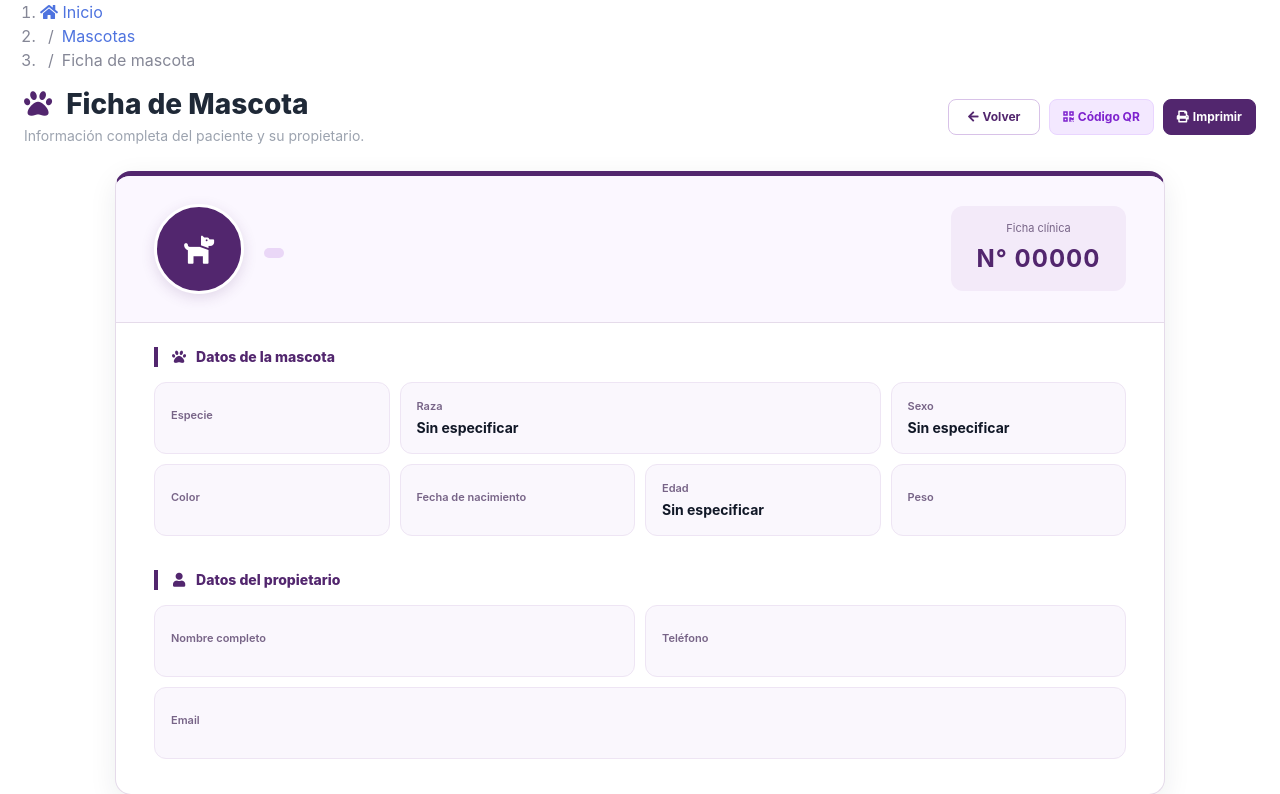
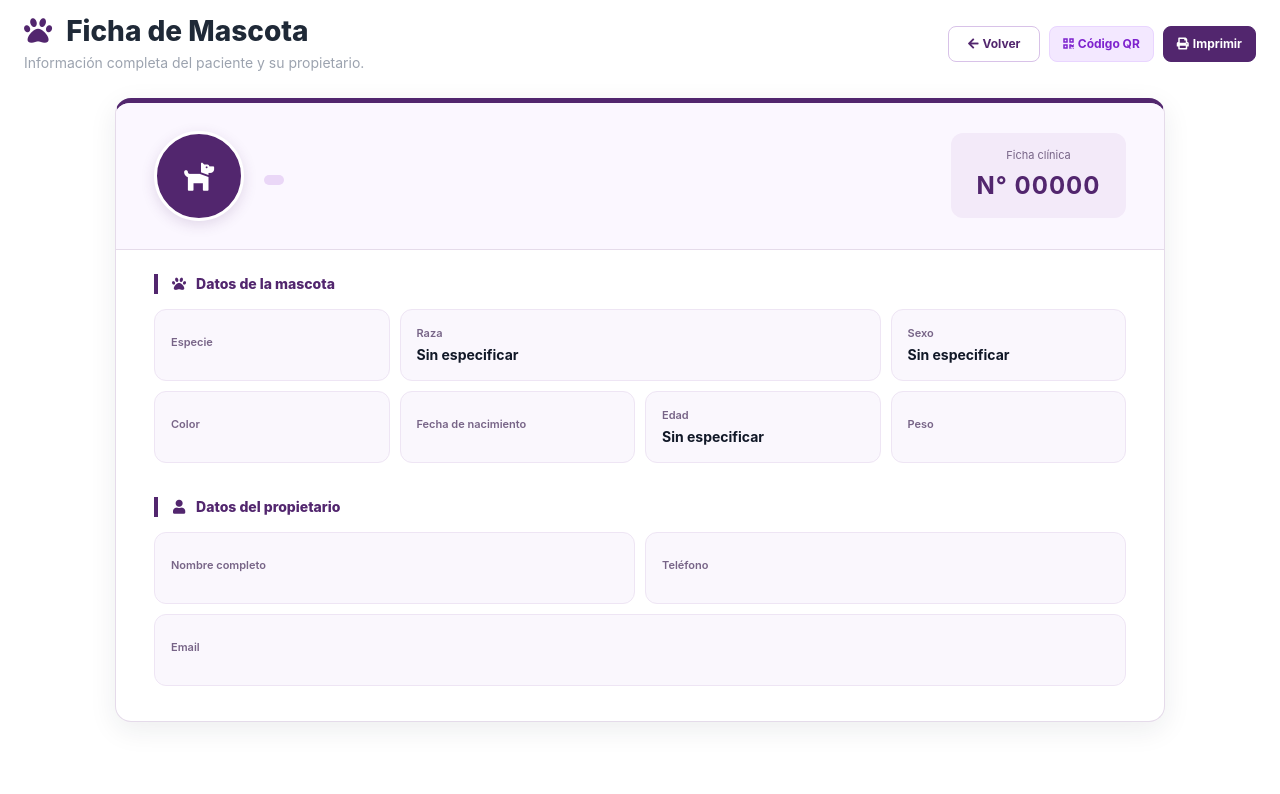
Before and after one commit to andreacmorel/SoftwareVet, a PHP site: page /SoftwareVet/modules/pets/views/pet_record.php in a window 1280 px wide. Shown: the top 794 px of the page. After the commit the page ends 723 px from the top, so only its background shows below. Run offline with PHP 8.4, Linux system fonts and the light colour scheme; the template is opened without the code that fills it, so the values that code supplies are empty.

Commit message:
actualizacion de ficha de mascotas

```diff
--- a/modules/pets/pet_record.php
+++ b/modules/pets/pet_record.php
@@ -1,7 +1,7 @@
 <?php
 
 require_once '../../settings/conexion.php';
-require_once '../../app/validateRoute.php';
+//require_once '../../app/validateRoute.php';
 require_once 'controllers/PetController.php';
 
 $controller = new PetController($conexion);
--- a/modules/pets/views/pet_record.php
+++ b/modules/pets/views/pet_record.php
@@ -1,7 +1,5 @@
 
-<?php
-require_once '../../app/menu.php';
-?>
+
 
 <!DOCTYPE html>
 <html lang="es">
@@ -22,35 +20,6 @@ require_once '../../app/menu.php';
 <!-- =====================================================
      BREADCRUMB
 ===================================================== -->
-
-<div class="vetsys-breadcrumb-container">
-
-    <ol class="vetsys-breadcrumb">
-
-        <li class="breadcrumb-item">
-
-            <a href="/SoftwareVet/app/inicio.php">
-                <i class="fas fa-home"></i>
-                Inicio
-            </a>
-
-        </li>
-
-        <li class="breadcrumb-item">
-
-            <a href="/SoftwareVet/modules/pets/index.php">
-                Mascotas
-            </a>
-
-        </li>
-
-        <li class="breadcrumb-item active">
-            Ficha de mascota
-        </li>
-
-    </ol>
-
-</div>
 
 
 <div class="container-fluid">
```
